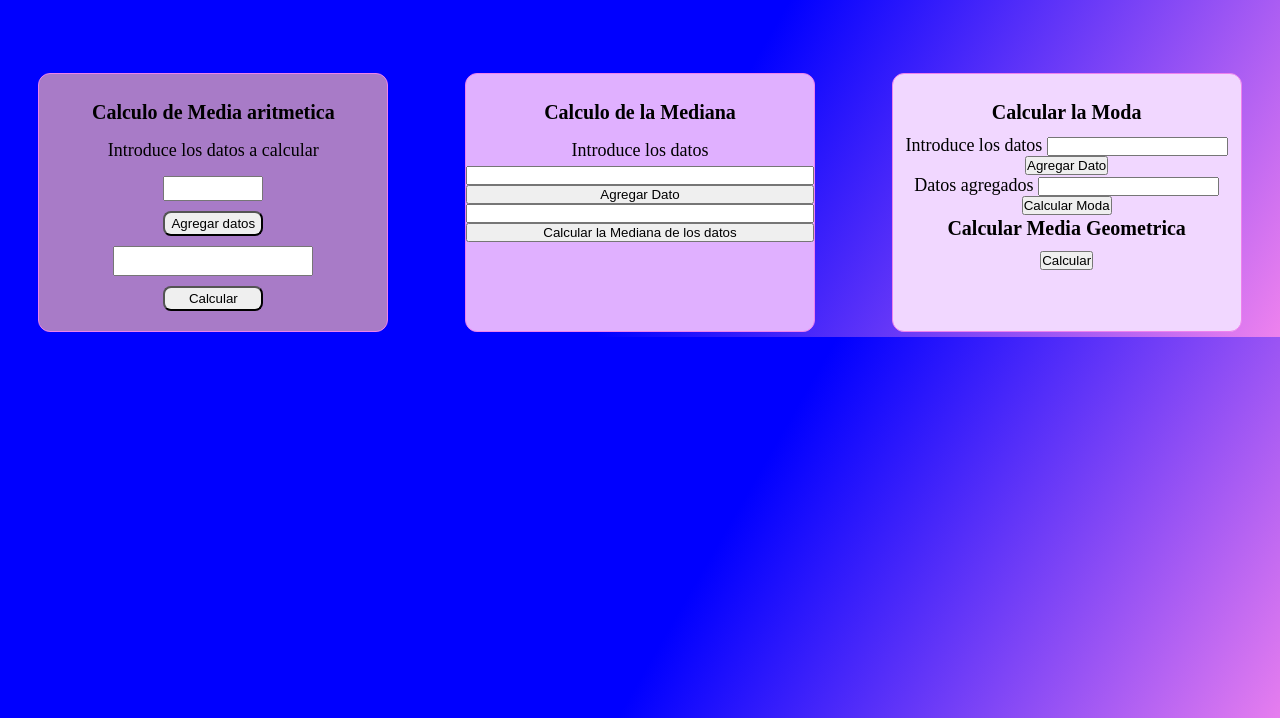
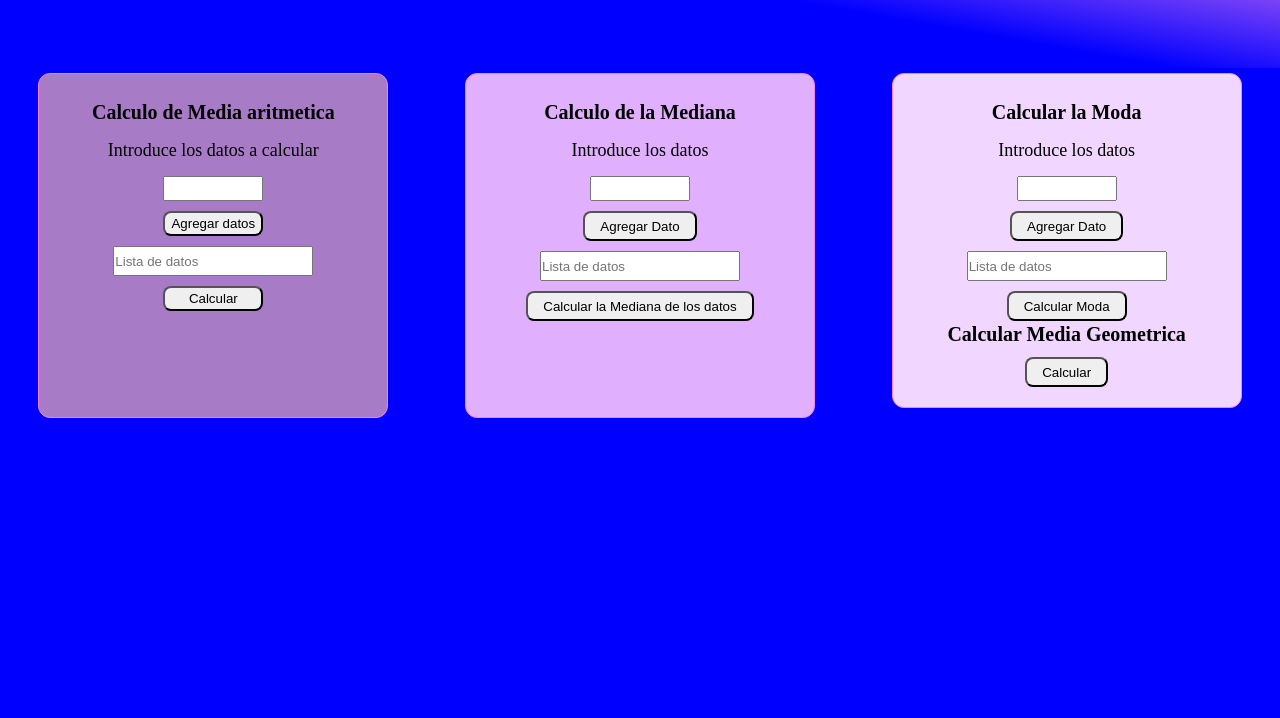
Before and after one commit to HaroldArguelloNic/curso-practico-JavaScript, a plain HTML site: page promedio.html in a window 1280 px wide. Shown: the part 82-800 px from the top of the page. Drawn offline with Linux system fonts and the light colour scheme.

Commit message:
aplicacion de estilos a los promedios en 100%

```diff
--- a/promedio.css
+++ b/promedio.css
@@ -5,14 +5,18 @@
 }
 html {
     font-size: 62.5%;
-    background: linear-gradient(120deg, blue 55%,violet)
+
 }
+body {
+background-color: blue;
 
+}
 header {
     width: 100vw;
     height: 150px;
     margin: 0 auto;
     text-align: center;
+    background: linear-gradient(10deg, blue 55%,violet);
 }
 header h1 {
     padding-top: 40px;
@@ -48,6 +52,7 @@ section p {
 }
 .moda-container {
     background-color: #f1d7ff;
+    margin-bottom: 15px;
 }
 .media-container h2, .mediana-container h2, .moda-container h2 {
     font-size: 2rem;
@@ -60,6 +65,7 @@ section p {
     display: flex;
     flex-direction: column;
 }
+
 .media-container label, .mediana-container label, .moda-container label {
     font-size: 1.8rem;
     padding: 5px 0 5px;
@@ -79,6 +85,40 @@ section p {
     border-radius: 8px;
     place-self: center;
 }
+.mediana-container input {
+    height: 25px;
+    width: 100px;
+    margin:10px auto;
+}
+.mediana-container #dataViewMediana {
+    width: 200px;
+    height: 30px;
+}
+.mediana-container button {
+    height: 30px;
+    width: auto;
+    padding: 0 15px;
+    border-radius: 8px;
+    place-self: center;
+}
+.moda-container input {
+        height: 25px;
+        width: 100px;
+        margin:10px auto;
+}
+.moda-container #txtModa {
+    width: 200px;
+    height: 30px;
+}
+.moda-container button {
+    height: 30px;
+    width: auto;
+    padding: 0 15px;
+    border-radius: 8px;
+    place-self: center;
+}
+
+
 @media screen and (min-width: 600px) {
  body {
     position: relative;
--- a/promedio.html
+++ b/promedio.html
@@ -21,7 +21,7 @@
             <button type="button" onclick="addDataMedia()">
                 Agregar datos
             </button>
-            <input type="textarea" id="dataView">
+            <input type="textarea" id="dataView" placeholder="Lista de datos">
             <button type="button" onclick="calcularDataMedia()" >
                 Calcular
             </button>
@@ -41,10 +41,11 @@
             <button type="button" onclick="agregaDato()">
                 Agregar Dato
             </button>
-            <input type="textarea" id="dataViewMediana">
+            <input type="textarea" id="dataViewMediana" placeholder="Lista de datos">
             <button type="button" onclick="calcularMediana()">
                 Calcular la Mediana de los datos
             </button>
+        </form>
             <p id="pMediana"></p>
     </section>
     <section class="moda-container">
@@ -59,12 +60,7 @@
             <button type="button" onclick="agregaDataModa()">
                 Agregar Dato
             </button>
-            <br>
-            <label for="txtModa">
-                Datos agregados
-            </label>
-            <input id="txtModa"type="textarea">
-            <br>
+            <input id="txtModa"type="textarea" placeholder="Lista de datos">
             <button type="button" onclick="cacularModa()">
                 Calcular Moda
             </button>
@@ -75,7 +71,6 @@
             </button>
             <p id="rMg"></p>
         </form>
-
     </section>
 
     <script src="./promedio.js"></script>
```
